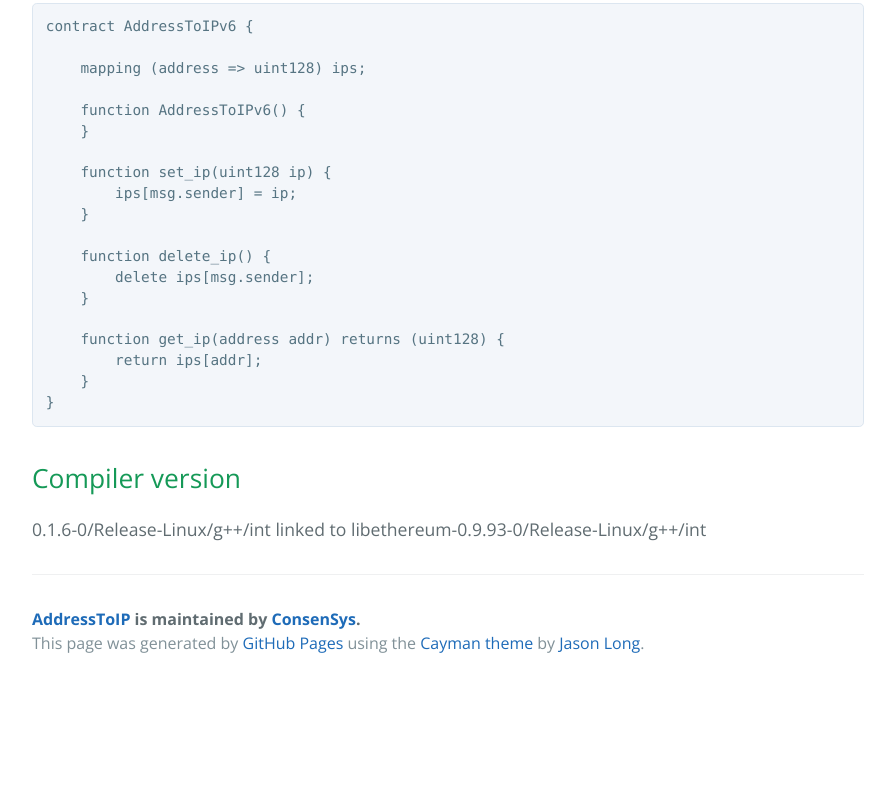
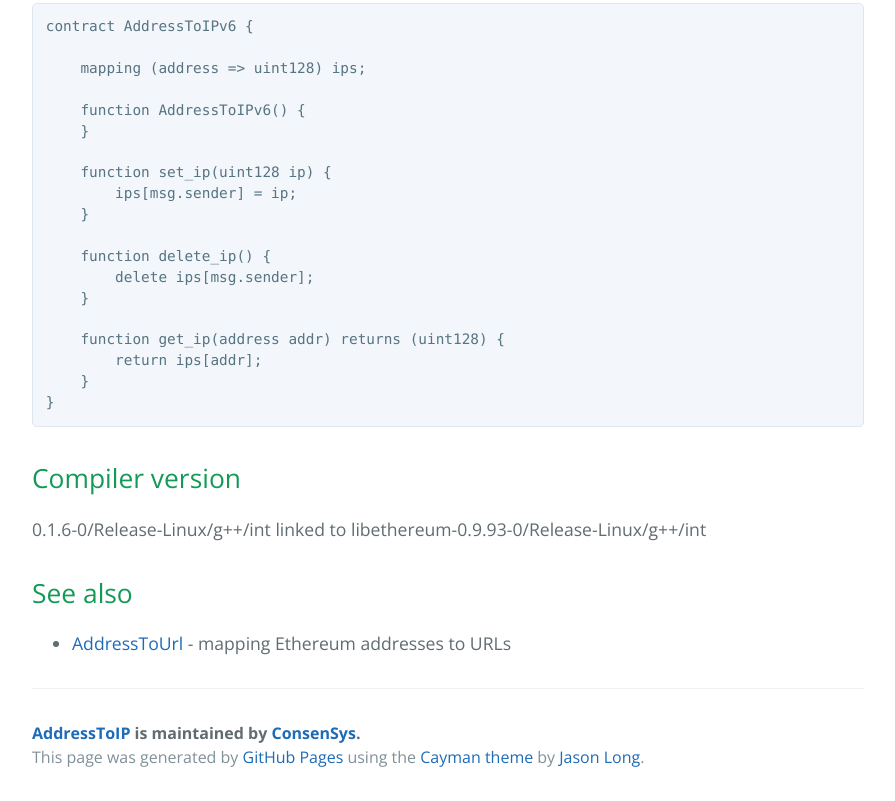
Before and after one commit to ConsenSysMesh/addresstoip, a plain HTML site: page index.html in a window 1280 px wide. Shown: the part 2058-2859 px from the top of the page, without its empty margins (192-1087 px from the left). Before the commit the page ends 2745 px from the top, so only its background shows below. Drawn offline with nearby package versions, Linux system fonts and the light colour scheme.

Commit message:
Create gh-pages branch via GitHub

```diff
--- a/index.html
+++ b/index.html
@@ -134,6 +134,14 @@
 
 <p>0.1.6-0/Release-Linux/g++/int linked to libethereum-0.9.93-0/Release-Linux/g++/int</p>
 
+<h2>
+<a id="see-also" class="anchor" href="#see-also" aria-hidden="true"><span aria-hidden="true" class="octicon octicon-link"></span></a>See also</h2>
+
+<ul>
+<li>
+<a href="http://consensys.github.io/addresstourl/">AddressToUrl</a> - mapping Ethereum addresses to URLs</li>
+</ul>
+
       <footer class="site-footer">
         <span class="site-footer-owner"><a href="https://github.com/ConsenSys/addresstoip">AddressToIP</a> is maintained by <a href="https://github.com/ConsenSys">ConsenSys</a>.</span>
 
```
Also changed, not shown: params.json (+1 -1 lines).
